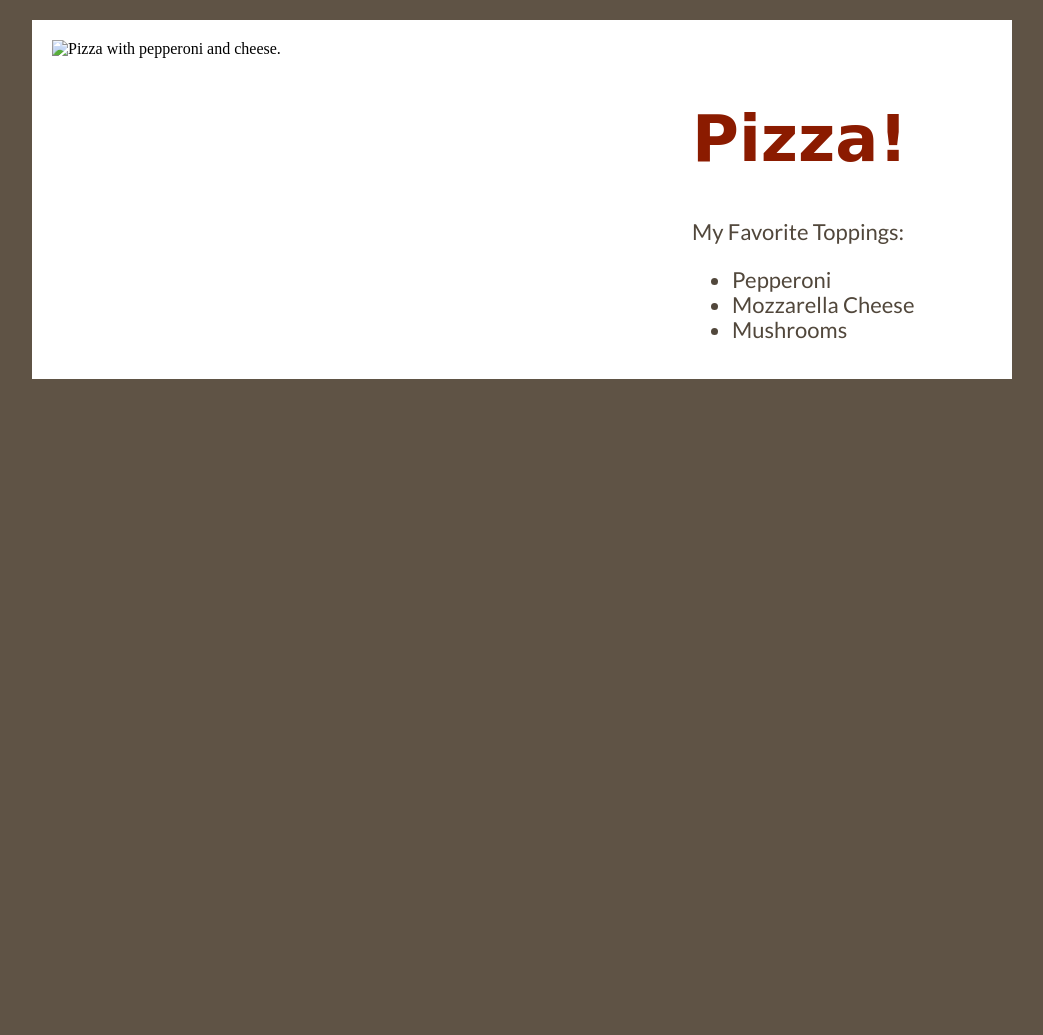
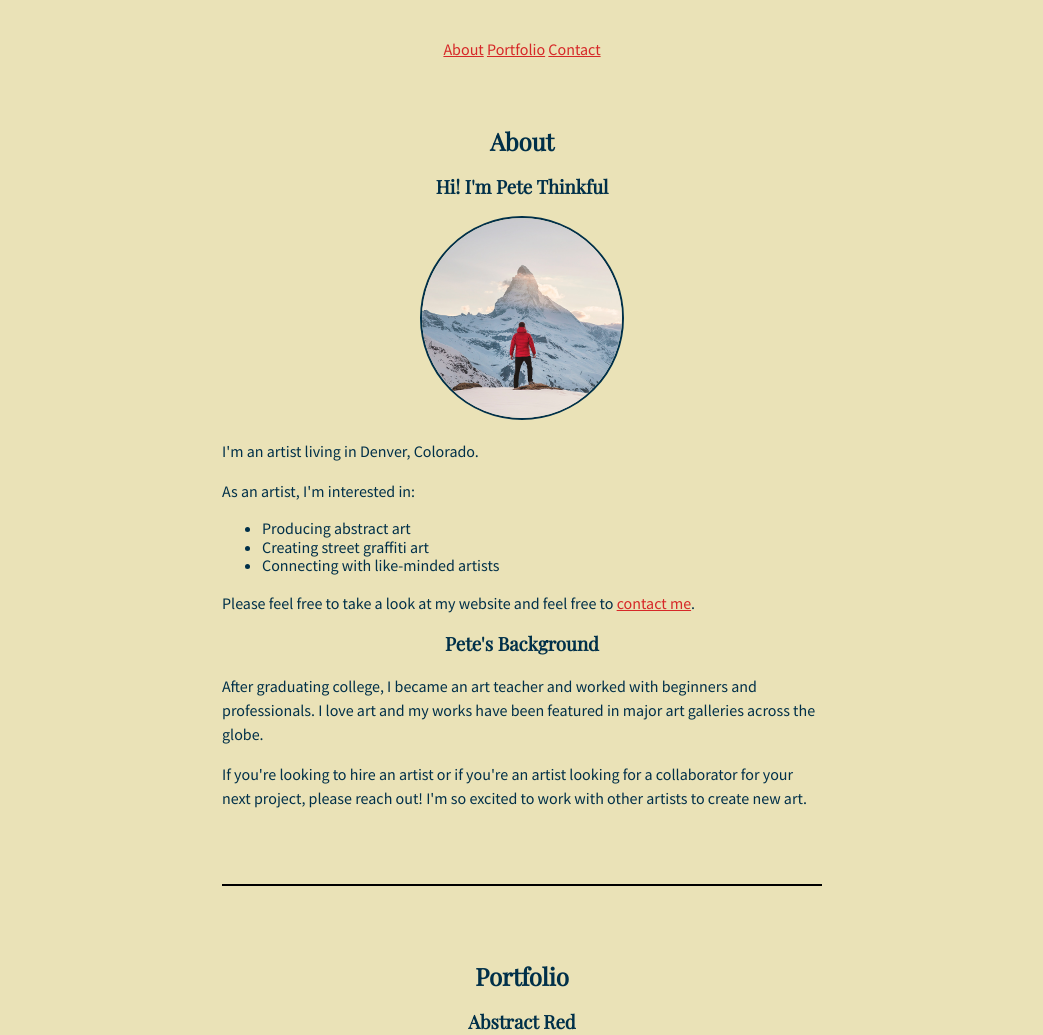
Before and after one commit to ibriggs-indeed/pete-thinkful-portfolio, a plain HTML site: page index.html in a window 1280 px wide. Shown: the top 1035 px of the page, without its empty margins (118-1161 px from the left). Before the commit the page ends 800 px from the top, so only its background shows below. Drawn offline with nearby package versions, Linux system fonts and the light colour scheme; a web font is replaced by a local one.

Commit message:
Corrected index.html and style.css

```diff
--- a/index.html
+++ b/index.html
@@ -1,33 +1,98 @@
 <!DOCTYPE html>
-<html>
+<html lang="en">
+
 <head>
-
-<title>My Favorite Pizza</title>
-
-<link rel="stylesheet" href="https://cdnjs.cloudflare.com/ajax/libs/normalize/5.0.0/normalize.min.css" />
-
-<link href="style.css" rel="stylesheet" type="text/css" />
-
+  <meta charset="UTF-8">
+  <meta http-equiv="X-UA-Compatible" content="IE=edge">
+  <meta name="viewport" content="width=device-width, initial-scale=1.0">
+  <title>Pete Thinkful</title>
+  <link rel="stylesheet" href="https://cdnjs.cloudflare.com/ajax/libs/normalize/8.0.1/normalize.min.css">
+  <link href="style.css" rel="stylesheet" type="text/css">
 </head>
 
 <body>
+  <!-- TODO: Add header here -->
+  <header>
+    <nav>
+      <a href="#about">About</a>
+      <a href="#portfolio">Portfolio</a>
+      <a href="#contact">Contact</a>
+    </nav>
+  </header>
 
-<!-- WEB PAGE CONTENT HERE -->
+  <main>
+    <div>
+      <!-- TODO: Add About section here -->
+      <article id="about">
+        <h2>About</h2>
+        <h3>Hi! I'm Pete Thinkful</h3>
+        <div>
+          <img class="image-circle" src="images/pete-thinkful.png" alt="Pete Thinkful">
+        </div>
+        <p>I'm an artist living in Denver, Colorado.</p>
+        <p>As an artist, I'm interested in:</p>
+        <ul>
+          <li>Producing abstract art</li>
+          <li>Creating street graffiti art</li>
+          <li>Connecting with like-minded artists</li>
+        </ul>
+        <p>Please feel free to take a look at my website and feel free to <a href="#contact">contact me</a>.</p>
 
-<div class="pageContainer">
-  <div class="imageContainer">
-    <img src="images/pizza.jpg" alt="Pizza with pepperoni and cheese." />
-  </div>
-  <div class="textContainer">
-    <h1>Pizza!</h1>
-    <p>My Favorite Toppings: </p>
-    <ul>
-      <li>Pepperoni</li>
-      <li>Mozzarella Cheese</li>
-      <li>Mushrooms</li>
-    </ul>
-  </div>
-</div>
+        <h3>Pete's Background</h3>
+        <p>After graduating college, I became an art teacher and worked with
+beginners and professionals. I love art and my works have been
+featured in major art galleries across the globe.</p>
+        <p>If you're looking to hire an artist or if you're an artist looking
+for a collaborator for your next project, please reach out! I'm so
+excited to work with other artists to create new art.</p>
+      </article>
 
+      <hr>
+
+      <!-- TODO: Add Portfolio section here -->
+      <article id="portfolio">
+        <h2>Portfolio</h2>
+        <h3>Abstract Red</h3>
+        <div>
+          <img src="images/abstract-red.png" alt="Abstract Red">
+        </div>
+        <p>Vaporware wayfarers heirloom neutra disrupt. Activated charcoal
+waistcoat scenester hell of.</p>
+
+        <h3>Spiral Zany</h3>
+        <div>
+          <img src="images/spiral-zany.png" alt="Spiral Zany">
+        </div>
+        <p>Sriracha portland taxidermy cronut messenger bag, vegan
+distillery. Vaporware kickstarter air plant mumblecore food truck.</p>
+
+        <h3>Melted Rainbow</h3>
+        <div>
+          <img src="images/melted-rainbow.png" alt="Melted Rainbow">
+        </div>
+        <p>Edison bulb single-origin coffee snackwave, actually ennui
+locavore shabby chic forage.</p>
+      </article>
+
+      <hr>
+
+      <!-- TODO: Add Contact section here -->
+      <article id="contact">
+        <h2>Contact</h2>
+        <p>I'd love to hear from you! Please feel free to contact or follow me:</p>
+        <ol>
+          <li><a href="#">LinkedIn</a></li>
+          <li><a href="#">Instagram</a></li>
+          <li><a href="#">Pinterest</a></li>
+        </ol>
+      </article>
+    </div>
+  </main>
+
+  <!-- Footer section -->
+  <footer>
+    <p>© Pete Thinkful. All rights reserved.</p>
+  </footer>
 </body>
+
 </html>
--- a/style.css
+++ b/style.css
@@ -1,63 +1,66 @@
-
-/*
-	STYLE.CSS:
-	One stylesheet to rule them all.
-
-	selector { property:value }
-
-*/
-
-@import url(https://fonts.googleapis.com/css?family=Fredericka+the+Great|Lato);
+/* The @import rule below imports the Playfair Display and Source Sans Pro fonts into the stylesheet. You don't have to edit this line.*/
+@import url("https://fonts.googleapis.com/css2?family=Playfair+Display&family=Source+Sans+Pro:wght@400&display=swap");
 
 body {
-  background-color: #5f5345;
+  color: #003049;
+  background-color: #eae2b7;
+  font-family: "Source Sans Pro", Tahoma, Geneva, Verdana, sans-serif;
+  padding: 40px;
 }
 
-.pageContainer {
-  width: 940px;
-  margin: 20px auto 0 auto;
-  padding: 20px;
-  background-color: #fff;
+/* Set the font family for any h1, h2, or h3 heading */
+h1,
+h2,
+h3 {
+  font-family: "Playfair Display", Times, serif;
+  text-align: center;
 }
 
-.imageContainer {
-  float: left;
-  width: 620px;
+article {
+  padding: 50px 0;
 }
 
-.textContainer {
-  float: left;
-  width: 300px;
-  margin-left: 20px;
-  margin-top: 20px;
+article div {
+  text-align: center;
+  width: 100%;
+}
+
+a {
+  color: #d62828;
+}
+
+a:hover {
+  color: #f77f00;
+}
+
+p {
+  line-height: 1.5;
+}
+
+/* The div container constrains the content width within the main container to 600px */
+div {
+  margin: auto;
+  width: 600px;
 }
 
 img {
   width: 100%;
+  max-width: 200px;
+  height: auto;
 }
 
-h1 {
-  font-family: 'Fredericka the Great', cursive;
-  font-size: 64px;
-  color: #8b1b00;
+hr {
+  border: 1px solid black;
 }
 
-p, li {
-  font-family: 'Lato', sans-serif;
-  font-size: 22px;
-  color: #51473b;
+/* Add your solution below */
+
+.image-circle {
+  border-radius: 50%;
+  border: 2px solid;
 }
 
-
-
-
-/* ---- Advanced ---- */
-/* This tag is a bit advanced for this lesson,
-   but is needed to wrap the pageContainer
-   around any sized content that is floated within it. */
-
-.pageContainer:after {
-  content: " ";
-  display: table;
-  clear: both;
+header,
+footer {
+  text-align: center;
 }
```
